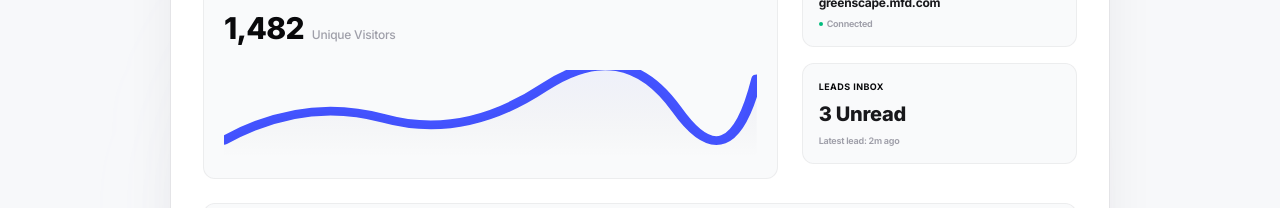
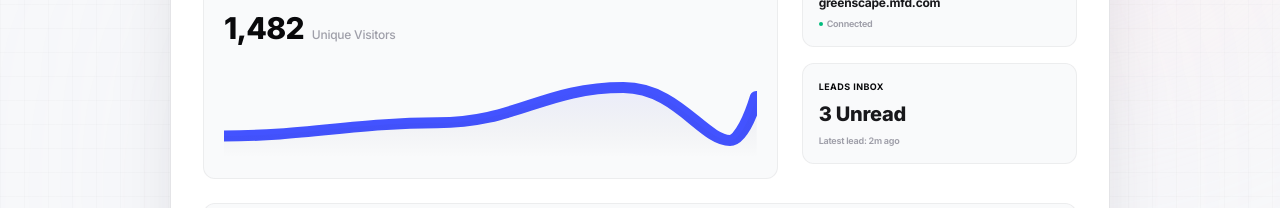
Before and after one commit to michaelfred124-dot/Agency_PageBuilder, a Next.js app: page / in a window 1280 px wide. Shown: the part 692-900 px from the top of the page. Built offline with nearby package versions, Linux system fonts and the light colour scheme; no server answers.

Commit message:
style: fix hero section background with Apple-style gradient and prevent graph clipping

```diff
--- a/src/components/Hero.tsx
+++ b/src/components/Hero.tsx
@@ -17,10 +17,15 @@ export default function Hero() {
   };
 
   return (
-    <section id="home" className="min-h-screen flex flex-col justify-start items-center px-6 relative overflow-hidden bg-[#F7F8FA] pt-36 lg:pt-40 pb-20 border-b border-zinc-200/50">
+    <section id="home" className="min-h-screen flex flex-col justify-start items-center px-6 relative overflow-hidden bg-slate-50/50 pt-36 lg:pt-40 pb-24 border-b border-zinc-200/30">
 
-      {/* Background radial soft glows backing the dashboard mockup */}
-      <div className="absolute bottom-0 left-1/2 -translate-x-1/2 w-[700px] h-[350px] bg-gradient-to-r from-[#DCD7FC]/40 via-[#F5D8F0]/30 to-transparent rounded-full blur-[90px] pointer-events-none z-0" />
+      {/* Grid Pattern */}
+      <div className="absolute inset-0 bg-[linear-gradient(to_right,#80808008_1px,transparent_1px),linear-gradient(to_bottom,#80808008_1px,transparent_1px)] bg-[size:24px_24px] pointer-events-none z-0" />
+
+      {/* Background radial soft glows backing the dashboard mockup - Apple style aurora mesh */}
+      <div className="absolute top-[-10%] left-[-10%] w-[60%] h-[50%] bg-[radial-gradient(circle_at_center,rgba(220,215,252,0.45),rgba(224,242,254,0.25),transparent)] rounded-full blur-[120px] pointer-events-none z-0" />
+      <div className="absolute top-[20%] right-[-10%] w-[60%] h-[50%] bg-[radial-gradient(circle_at_center,rgba(245,216,240,0.45),rgba(254,226,226,0.25),transparent)] rounded-full blur-[120px] pointer-events-none z-0" />
+      <div className="absolute bottom-[-10%] left-[20%] w-[60%] h-[60%] bg-[radial-gradient(circle_at_center,rgba(67,83,255,0.08),rgba(220,215,252,0.2),transparent)] rounded-full blur-[150px] pointer-events-none z-0" />
 
       <div className="max-w-[1200px] mx-auto w-full z-10 flex flex-col items-center text-center">
 
@@ -81,7 +86,7 @@ export default function Hero() {
           className="w-full max-w-[940px] mt-16 relative flex justify-center"
         >
           {/* Simulated Browser Frame Mockup */}
-          <div className="w-full bg-white border border-zinc-200 rounded-t-2xl shadow-[0_20px_50px_rgba(0,0,0,0.06)] overflow-hidden">
+          <div className="w-full bg-white border border-zinc-200 rounded-2xl shadow-[0_25px_60px_rgba(0,0,0,0.08)] overflow-hidden">
 
             {/* Mockup Header tab-bar */}
             <div className="bg-[#F4F5F7] border-b border-zinc-200 px-4 py-3 flex items-center justify-between">
@@ -114,16 +119,16 @@ export default function Hero() {
                 <div className="w-full h-24 pt-2">
                   <svg viewBox="0 0 100 20" className="w-full h-full text-[#4353FF]" preserveAspectRatio="none">
                     <path
-                      d="M0 16 Q15 6, 30 11 T60 4 T85 9 T100 2"
+                      d="M0 15 C15 15, 25 12, 40 12 C55 12, 60 4, 75 4 C85 4, 90 16, 95 16 C97 16, 99 10, 100 6"
                       fill="none"
                       stroke="currentColor"
-                      strokeWidth="2"
+                      strokeWidth="2.5"
                       strokeLinecap="round"
                     />
                     <path
-                      d="M0 16 Q15 6, 30 11 T60 4 T85 9 T100 2 L100 20 L0 20 Z"
+                      d="M0 15 C15 15, 25 12, 40 12 C55 12, 60 4, 75 4 C85 4, 90 16, 95 16 C97 16, 99 10, 100 6 L100 20 L0 20 Z"
                       fill="url(#gradient-chart)"
-                      opacity="0.06"
+                      opacity="0.08"
                     />
                     <defs>
                       <linearGradient id="gradient-chart" x1="0" y1="0" x2="0" y2="1">
```
